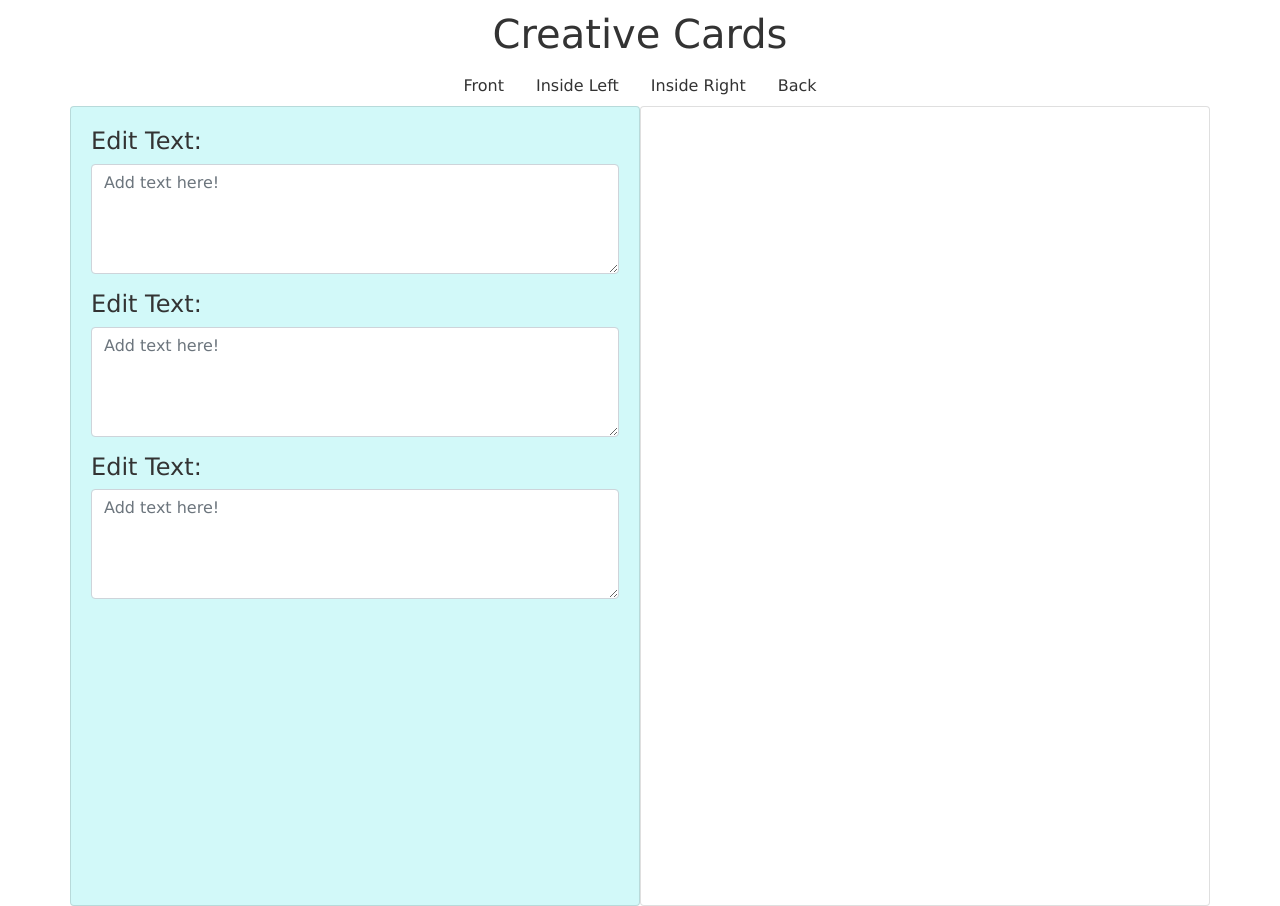
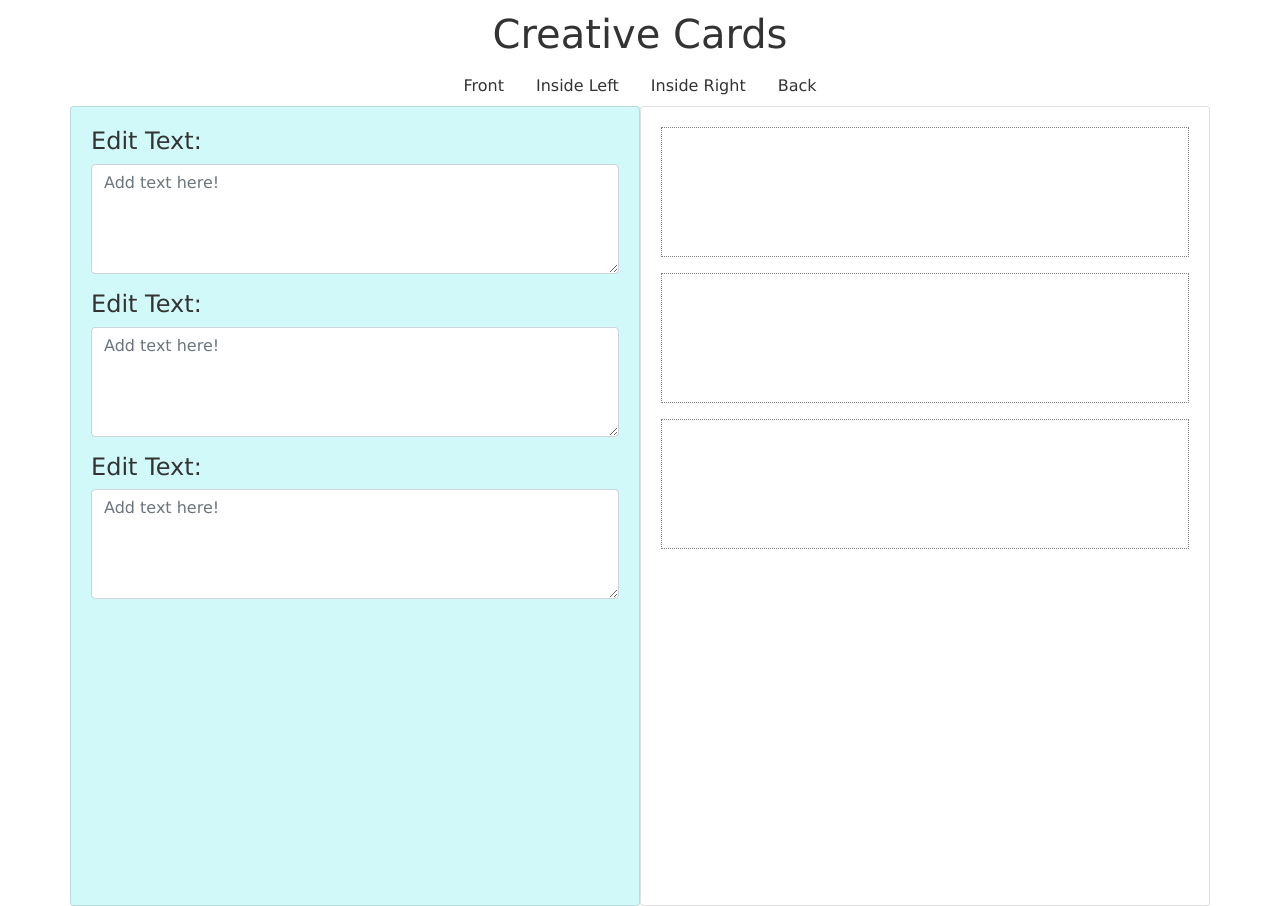
Before and after one commit to adewale2018/creative-cards, a Vue app: page / in a window 1280 px wide. Built offline with nearby package versions, Linux system fonts and the light colour scheme.

Commit message:
scoping css styles, prop validation, passing prop data to a style sheet

```diff
--- a/public/index.html
+++ b/public/index.html
@@ -6,6 +6,7 @@
     <meta name="viewport" content="width=device-width,initial-scale=1.0">
     <link rel="icon" href="<%= BASE_URL %>favicon.ico">
     <link rel="stylesheet" href="https://maxcdn.bootstrapcdn.com/bootstrap/4.0.0/css/bootstrap.min.css" integrity="sha384-Gn5384xqQ1aoWXA+058RXPxPg6fy4IWvTNh0E263XmFcJlSAwiGgFAW/dAiS6JXm" crossorigin="anonymous">
+    <link href="https://fonts.googleapis.com/css2?family=Tangerine:wght@400;700&display=swap" rel="stylesheet">
     <title>Creative Cards</title>
   </head>
   <body>
--- a/src/components/TextOutput.vue
+++ b/src/components/TextOutput.vue
@@ -1,15 +1,38 @@
 <template>
   <div>
-    <p>{{ displayText }}</p>
+    <p :style="styleObj">{{ displayText }}</p>
   </div>
 </template>
 
 <script>
 export default {
-  props: ['displayText']
-}
+  // props: ['displayText', 'containerHeight']
+  props: {
+    displayText: [String],
+    containerHeight: {
+      type: Number,
+      default: 200
+    }
+  },
+  computed: {
+    styleObj: function() {
+      return {
+        height: this.containerHeight + "px"
+      };
+    }
+  }
+};
 </script>
 
-<style>
-
+<style scoped>
+p {
+  font-family: "Tangerine", cursive;
+  font-size: 42px;
+  line-height: 42px;
+  text-shadow: 2px 2px 2px #aaa;
+  color: #4d4d4d;
+  border: 1px dotted grey;
+  white-space: pre-line;
+  overflow: hidden;
+}
 </style>
--- a/src/components/card/cardBack.vue
+++ b/src/components/card/cardBack.vue
@@ -1,15 +1,13 @@
 <template>
-  <div>
-    <h1>Card BACK...</h1>
+  <div class="row">
+    <div class="col-sm-6 card edit-area"></div>
+    <div class="col-sm-6 card card-display"></div>
   </div>
 </template>
 
 <script>
-export default {
-
-}
+export default {};
 </script>
 
 <style>
-
 </style>
--- a/src/components/card/cardFront.vue
+++ b/src/components/card/cardFront.vue
@@ -6,9 +6,9 @@
       <cc-text-input @displayTextChanged="textBoxValue3 = $event"></cc-text-input>
     </div>
     <div class="col-sm-6 card card-display">
-      <cc-text-output :displayText="textBoxValue1"></cc-text-output>
-      <cc-text-output :displayText="textBoxValue2"></cc-text-output>
-      <cc-text-output :displayText="textBoxValue3"></cc-text-output>
+      <cc-text-output :displayText="textBoxValue1" :containerHeight="130"></cc-text-output>
+      <cc-text-output :displayText="textBoxValue2" :containerHeight="130"></cc-text-output>
+      <cc-text-output :displayText="textBoxValue3" :containerHeight="130"></cc-text-output>
     </div>
   </div>
 </template>
--- a/src/components/card/cardInsideLeft.vue
+++ b/src/components/card/cardInsideLeft.vue
@@ -1,6 +1,7 @@
 <template>
-  <div>
-    <h1>Card Inside Left</h1>
+  <div class="row">
+    <div class="col-sm-6 card edit-area"></div>
+    <div class="col-sm-6 card card-display"></div>
   </div>
 </template>
 
--- a/src/components/card/cardInsideRight.vue
+++ b/src/components/card/cardInsideRight.vue
@@ -1,6 +1,7 @@
 <template>
-  <div>
-    <h1>Card Inside Right</h1>
+  <div class="row">
+    <div class="col-sm-6 card edit-area"></div>
+    <div class="col-sm-6 card card-display"></div>
   </div>
 </template>
 
```
